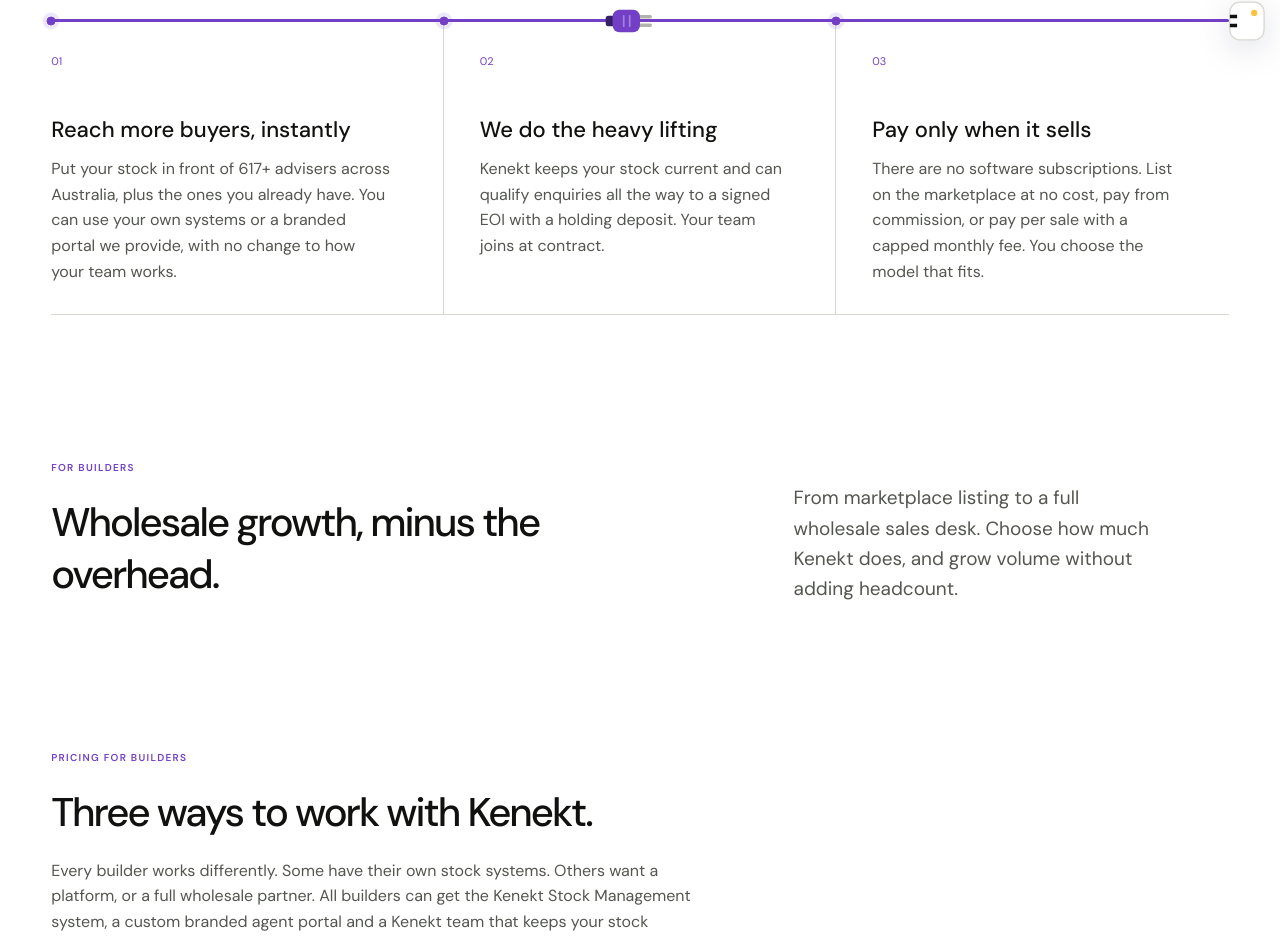
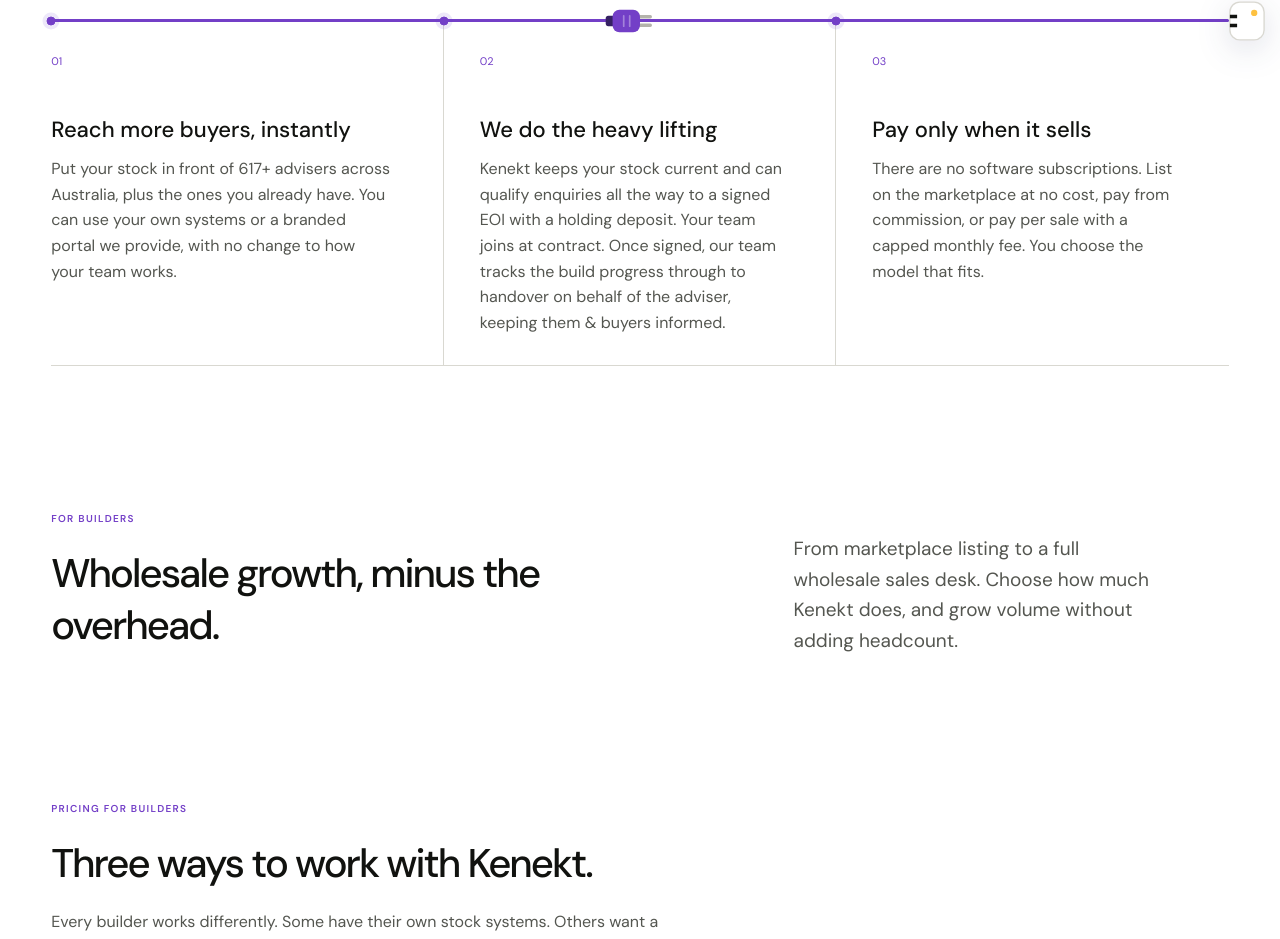
Before and after one commit to pdeka/kenekt-site, a Next.js app: page /builders in a window 1280 px wide. Shown: the part 1688-2627 px from the top of the page. Built offline with nearby package versions, Linux system fonts and the light colour scheme; what @lordicon/element would draw is missing.

Commit message:
text changes

```diff
--- a/app/builders/page.tsx
+++ b/app/builders/page.tsx
@@ -457,7 +457,8 @@ export default function BuildersPage() {
               <h3>We do the heavy lifting</h3>
               <p>
                 Kenekt keeps your stock current and can qualify enquiries all the way to a signed EOI with a holding deposit.
-                Your team joins at contract.
+                Your team joins at contract. Once signed, our team tracks the build progress through to handover on behalf of the adviser,
+                keeping them & buyers informed.
               </p>
             </article>
             <article>
```
